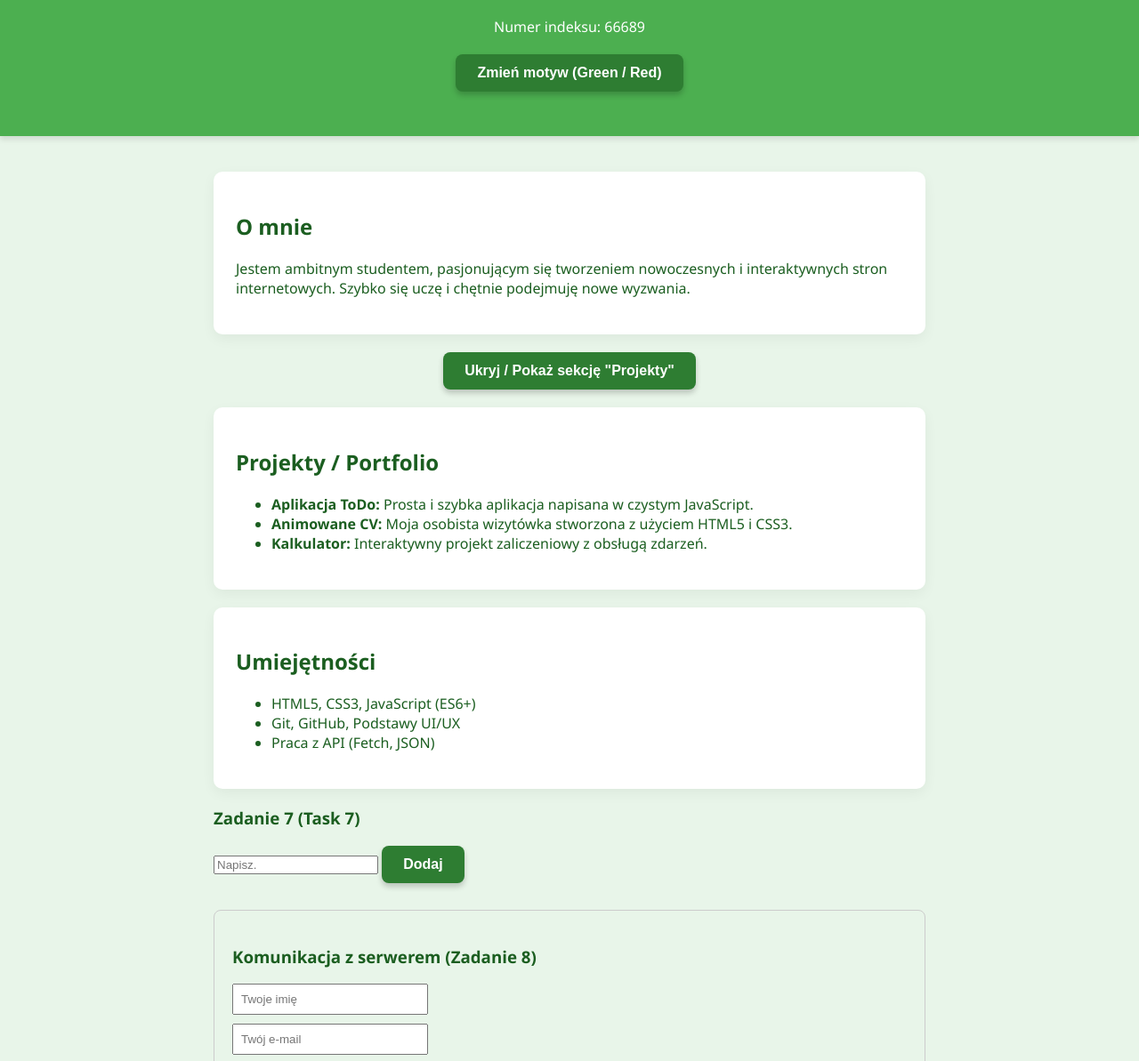
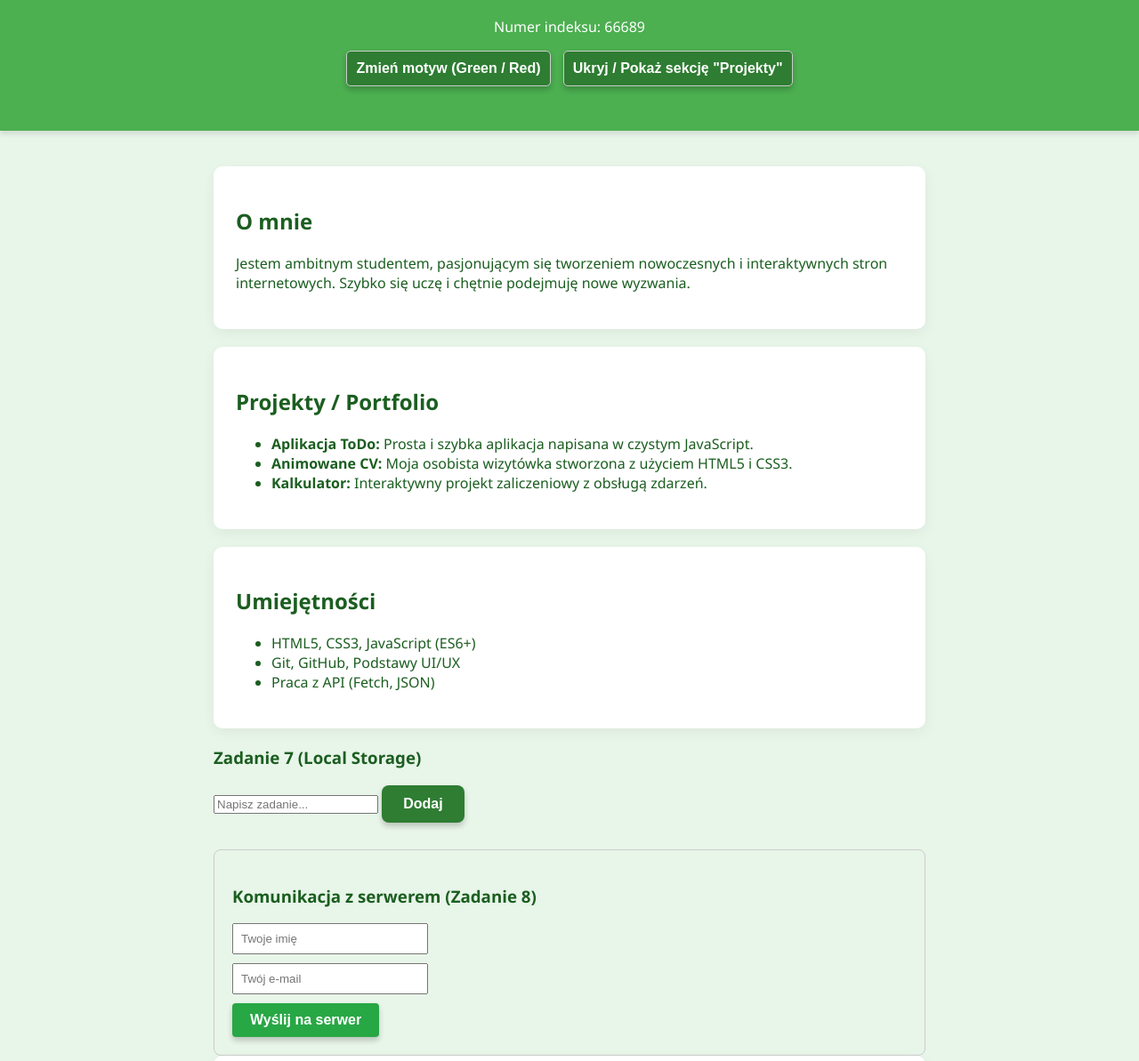
Before and after one commit to vova1234520000/zadaniowe, a plain HTML site: page zadanie 8/index.html in a window 1280 px wide. Shown: the part 97-1290 px from the top of the page at 89% size. Drawn offline with Linux system fonts and the light colour scheme.

Commit message:
Update index.html

```diff
--- a/zadanie 8/index.html
+++ b/zadanie 8/index.html
@@ -9,9 +9,11 @@
 <body class="theme-green">
     <header>
         <h1>Volodymyr Buslenko</h1>
-        <p>Numer indeksu: 66689 </p>
-        <div class="controls">
-            <button id="theme-toggle">Zmień motyw (Green / Red)</button>
+        <p>Numer indeksu: 66689</p>
+
+        <div id="controls" style="text-align: center; margin-bottom: 20px;">
+            <button id="theme-toggle-btn" style="padding: 10px; cursor: pointer; border-radius: 5px; border: 1px solid #ccc;">Zmień motyw (Green / Red)</button>
+            <button id="projects-toggle-btn" style="padding: 10px; cursor: pointer; margin-left: 10px; border-radius: 5px; border: 1px solid #ccc;">Ukryj / Pokaż sekcję "Projekty"</button>
         </div>
     </header>
 
@@ -21,11 +23,7 @@
             <p>Jestem ambitnym studentem, pasjonującym się tworzeniem nowoczesnych i interaktywnych stron internetowych. Szybko się uczę i chętnie podejmuję nowe wyzwania.</p>
         </section>
 
-        <div class="controls">
-            <button id="section-toggle">Ukryj / Pokaż sekcję "Projekty"</button>
-        </div>
-
-        <section id="projekty">
+        <section id="projects-section">
             <h2>Projekty / Portfolio</h2>
             <ul id="projekty-list">
                 </ul>
@@ -36,12 +34,14 @@
             <ul id="umiejetnosci-list">
                 </ul>
         </section>
+
         <div id="task-section">
-  <h3>Zadanie 7 (Task 7)</h3>
-  <input type="text" id="taskInput" placeholder="Napisz.">
+            <h3>Zadanie 7 (Local Storage)</h3>
+            <input type="text" id="taskInput" placeholder="Napisz zadanie...">
             <button id="addTaskBtn">Dodaj</button>
             <ul id="taskList"></ul>
         </div>
+
         <div id="backend-section" style="margin-top: 30px; padding: 20px; border: 1px solid #ccc; border-radius: 8px;">
             <h3>Komunikacja z serwerem (Zadanie 8)</h3>
             <form id="backendForm">
@@ -59,6 +59,7 @@
                 Dane zostały pomyślnie wysłane do MockAPI!
             </p>
         </div>
+
         <section id="kontakt">
             <h2>Kontakt</h2>
             <form id="kontakt-form">
```
Lines whose indentation alone changed are shown as unchanged.
